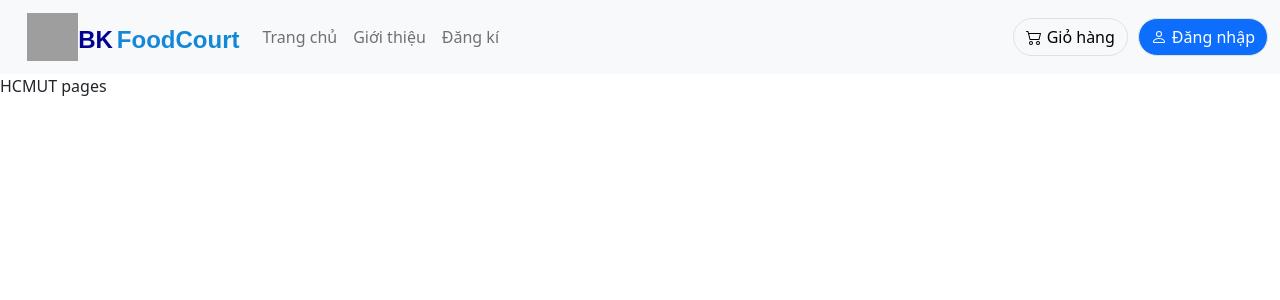
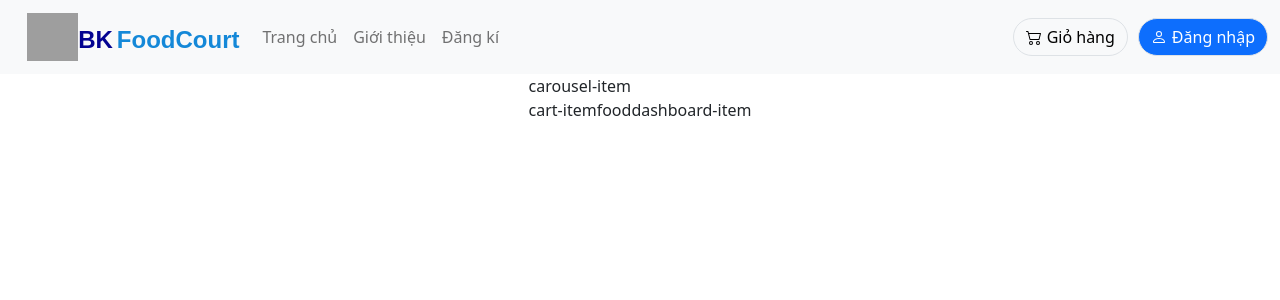
Before and after one commit to iduchungho/DATH-CNPM, a React (Create React App) app in the folder client/: page / in a window 1280 px wide. Shown: the top 300 px of the page. Built offline with nearby package versions, Linux system fonts and the light colour scheme; grey boxes are pictures that could not be loaded.

Commit message:
home commit

```diff
--- a/client/src/component/Home.js
+++ b/client/src/component/Home.js
@@ -27,8 +27,21 @@ export function BKLogoComponent() {
 export default function Home() {
     return (
         <>
-            <div>
-                HCMUT pages
+            <div className='home-wallpaper'>
+                <div className='carousel-container'>
+                    carousel-item
+                </div>
+                <div className='food-container'>
+                    <div className='left-container'>
+                        cart-item
+                    </div>
+                    <div className='food-card-container'>
+                        food
+                    </div>
+                    <div className='right-container'>
+                        dashboard-item
+                    </div>
+                </div>
             </div>
         </>
     )
--- a/client/src/component/Style.css
+++ b/client/src/component/Style.css
@@ -152,6 +152,14 @@
     font-size: medium;
 } */
 
+.home-wallpaper{
+    display: grid;
+    justify-content: center;
+}
+.food-container{
+    display: flex;
+    justify-content: center;
+}
 @media only screen and (max-width: 769px) {
     .navbar-logo-text{
         font-size: 1rem;
```
Also changed, not shown: 2 other files (tests, documents, lock files or other folders).
